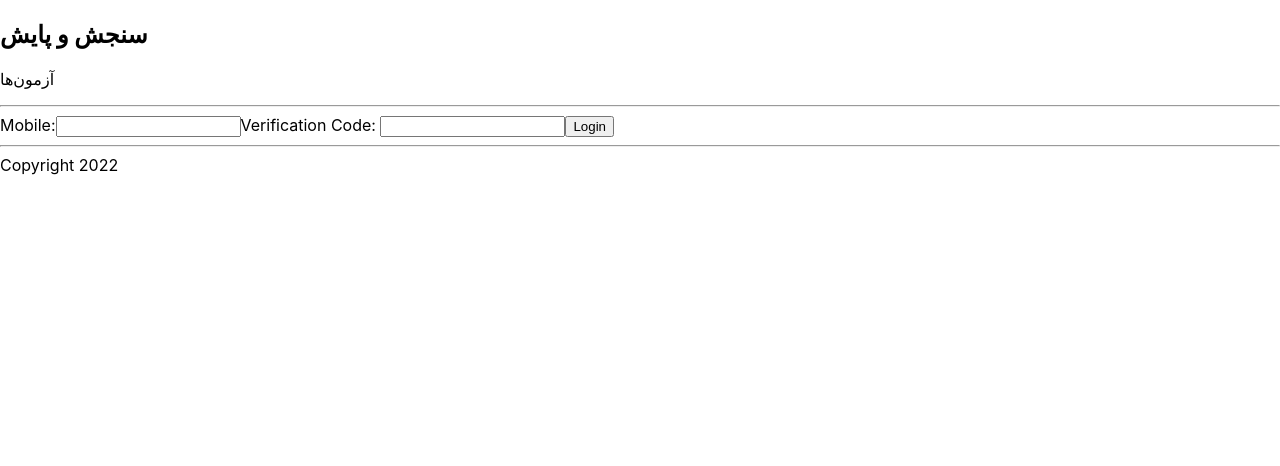
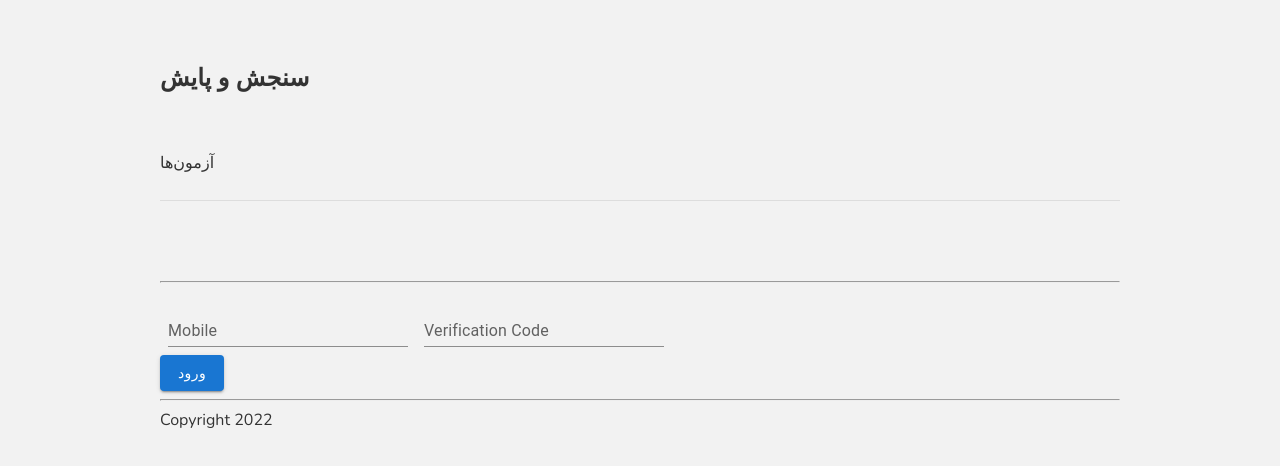
Before and after one commit to DarjaGFX/NextjsTest, a Next.js app: page /auth/verification in a window 1280 px wide. Shown: the top 466 px of the page. Built offline with nearby package versions, Linux system fonts and the light colour scheme.

Commit message:
empty msg

```diff
--- a/pages/auth/verification.js
+++ b/pages/auth/verification.js
@@ -4,12 +4,18 @@ import Cookies from 'universal-cookie';
 import validator from "../../hooks/verify_token";
 const cookies = new Cookies();
 import Link from "next/link";
+import * as React from 'react';
+import Box from '@mui/material/Box';
+import TextField from '@mui/material/TextField';
+import Stack from '@mui/material/Stack';
+import Button from '@mui/material/Button';
+import Alert from '@mui/material/Alert';
 
-export default function verificationPage() {
-    const [mobile, setMobile] = useState(useRouter().query.mobileNo?.toString() || "");
+export default function VerificationPage({param}) {
+    const [mobile, setMobile] = useState(param.mobileNo?.toString());
     const [code, setCode] = useState()
+    validator('/dashboard');
     const login = async () => {
-
         const body_data = [
             'username=' + mobile,
             'password=' + code
@@ -23,36 +29,57 @@ export default function verificationPage() {
         })
         const data = await response.json()
         console.log(data)
-        let d = new Date();
-        d.setTime(d.getTime() + (60*60*1000));
-        cookies.set("token", data?.access_token, {path: '/', expires: d});
+        if (response.status === 200){
+            // let d = new Date();
+            // d.setTime(d.getTime() + (60*60*1000));
+            // cookies.set("token", data?.access_token, {path: '/', expires: d});
+
+            cookies.set("token", data?.access_token, {path: '/'});
             Router.push('/dashboard');
         }
-    validator('/dashboard')
+        else{
+            Router.reload();
+        }
+    }
     return (
         <>
-            <label>Mobile:</label>
-            <input
-                type='text'
+            <Box
+                component="form"
+                sx={{
+                    '& > :not(style)': { m: 1, width: '25ch' },
+                }}
+                noValidate
+                autoComplete="off"
+            >
+                <TextField
+                    id="standard-basic"
+                    inputProps={{ inputMode: 'numeric', pattern: '09[0-9]{9}' }}
+                    label="Mobile"
+                    variant="standard"
                     value={mobile}
                     onChange={(e) => setMobile(e.target.value)}
                 />
-            <label>Verification Code: </label>
-            <input
-                type='text'
+                <TextField
+                    id="standard-basic"
+                    inputProps={{ inputMode: 'text', pattern: '09[0-9]{9}' }}
+                    label="Verification Code"
+                    variant="standard"
                     value={code}
                     onChange={(e) => setCode(e.target.value)}
                 />
-            <button onClick={login}>Login</button>
+            </Box>
+            <Stack spacing={2} direction="row">
+                <Button onClick={login} variant="contained">ورود</Button>
+            </Stack>
         </>
     )
+
 }
 
-// export async function getServerSideProps(){
-//     validator('/dashboard');
-//     return {
-//         props: {
-
-//         }
-//     }
-// }
+export async function getServerSideProps(context){
+    return {
+        props: {
+            param: context.query
+        }
+    }
+}
--- a/pages/dashboard/index.js
+++ b/pages/dashboard/index.js
@@ -5,7 +5,7 @@ import Cookies from 'universal-cookie';
 import validator from "../../hooks/verify_token";
 const cookies = new Cookies();
 
-export default function dashboard() {
+export default function Dashboard() {
     validator('/auth/login', false);
     return (
         <>
--- a/styles/globals.css
+++ b/styles/globals.css
@@ -1,4 +1,51 @@
-html,
+@import url('https://fonts.googleapis.com/css2?family=Nunito:wght@300;400;600;700&display=swap');
+
+body {
+  background: #f2f2f2;
+  color: #333;
+  font-family: "Nunito";
+}
+a {
+  color: #333;
+  text-decoration: none;
+}
+.content {
+  max-width: 960px;
+  margin: 0 auto;
+}
+nav {
+  margin: 10px auto 80px;
+  padding: 10px 0;
+  display: flex;
+  justify-content: flex-end;
+  align-items: flex-end;
+  border-bottom: 1px solid #ddd;
+}
+nav a {
+  margin-left: 12px;
+}
+nav .logo {
+  margin-right: auto;
+}
+footer {
+  display: block;
+  text-align: center;
+  padding: 30px 0;
+  margin-top: 60px;
+  color: #777;
+  border-top: 1px solid #eaeaea;
+}
+.not-found {
+  text-align: center;
+}
+.not-found a{
+  color: #4979ff;
+  text-decoration: underline;
+}
+
+
+
+/* html,
 body {
   padding: 0;
   margin: 0;
@@ -23,4 +70,4 @@ a {
     color: white;
     background: black;
   }
-}
+} */
```
Also changed, not shown: pages/auth/login.js (+24 -5 lines), pages/tests/EQ.js (deleted, +0 -9 lines), pages/tests/[name].js (added, +42 -0 lines), pages/tests/index-swr.js (added, +44 -0 lines), pages/tests/index.js (+25 -3 lines). Lines whose indentation alone changed are shown as unchanged.
